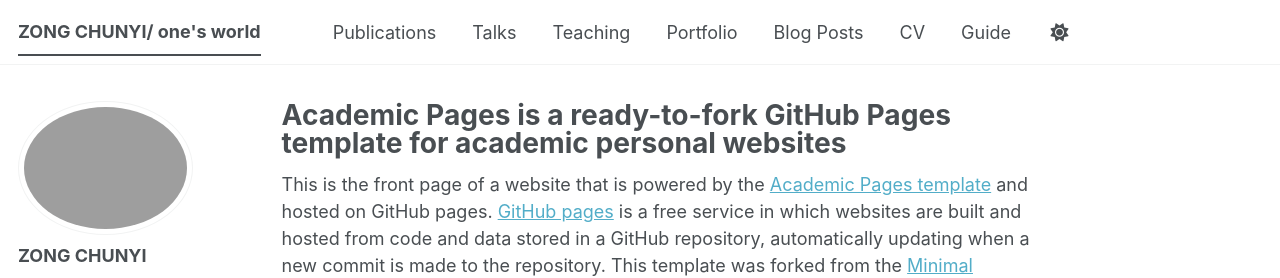
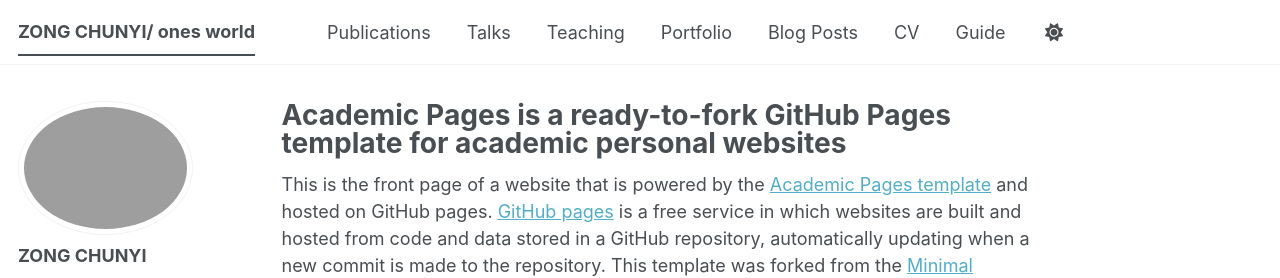
Before and after one commit to Chunayaya/Chunayaya.github.io, a Jekyll site: the page built from _pages/about.md, in a window 1280 px wide. Shown: the top 278 px of the page. Built offline with Jekyll 4.4.1, drawn with Linux system fonts in a browser that asks for light colours; a style sheet for code colours, icons or effects is not loaded.

Commit message:
Update _config.yml

```diff
--- a/_config.yml
+++ b/_config.yml
@@ -9,7 +9,7 @@
 # Basic Site Settings
 locale                   : "en-US"
 site_theme               : "default" # The available themes options are "default", "air", "sunrise", "mint", "dirt" and "contrast"
-title                    : "ZONG CHUNYI/ one's world"
+title                    : "ZONG CHUNYI/ ones world"
 title_separator          : "-"
 name                     : &name "ZONG CHUNYI"
 description              : &description "Your Name's academic portfolio"   # Update this with a general description of your site, this is the default if not overridden by a page
```
